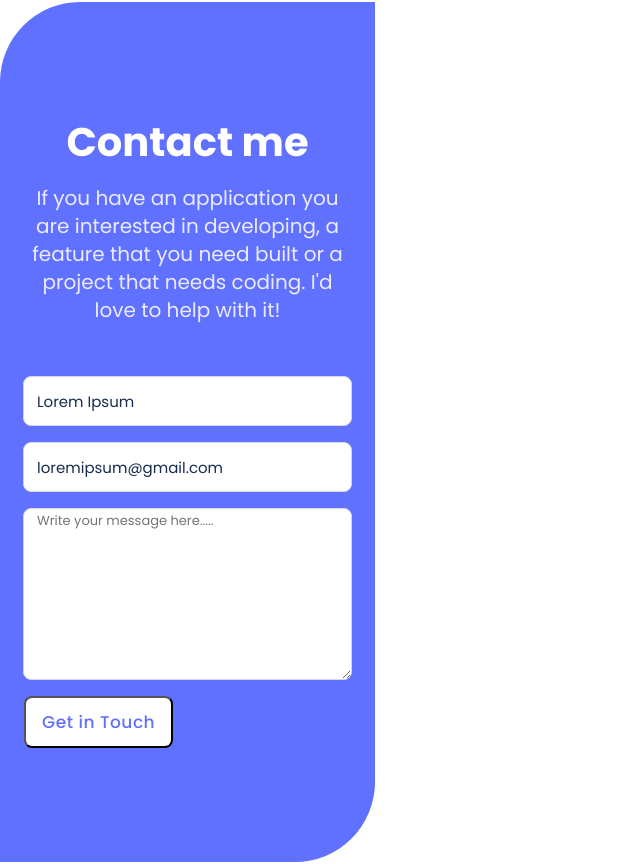
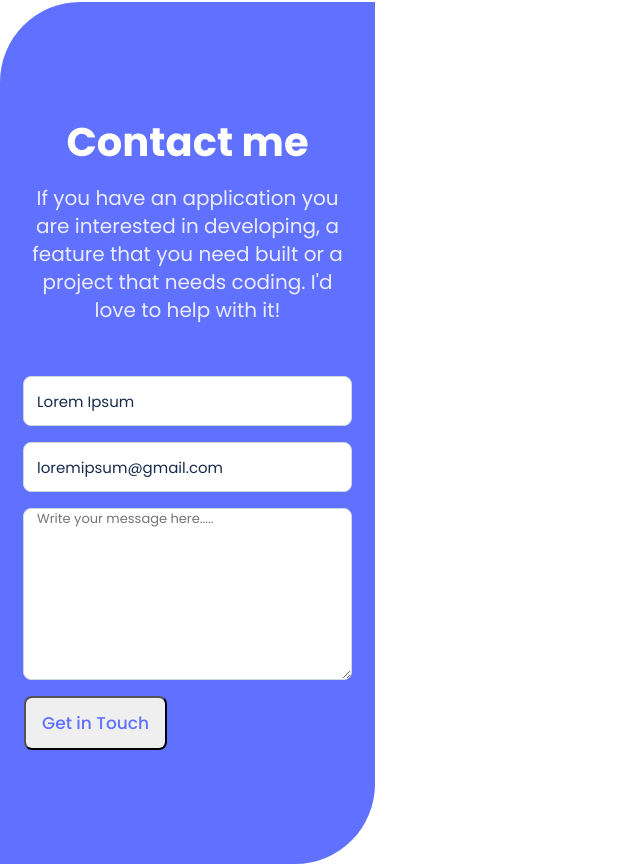
Before and after one commit to izh212/Portfolio, a website: page index.html in a window 1280 px wide. Shown: the part 4293-5157 px from the top of the page, without its empty margins (0-640 px from the left). Drawn offline with Linux system fonts and the light colour scheme.

Commit message:
Updated CSS

```diff
--- a/style.css
+++ b/style.css
@@ -213,7 +213,6 @@
   font-style: normal;
   font-weight: 700;
   line-height: 52px;
-
 }
 
 .contact_desc {
@@ -243,28 +242,17 @@ textarea {
   width: 327px;
   height: 170px;
   border-radius: 8px;
-  border: 1px solid var(--base-100, #cfd8dc);
-  background: var(--mono-white, #fff);
-  font-size: 13px;
-  font-style: normal;
-  text-align: start;
-  line-height: 24px;
+  border: 1px solid #cfd8dc;
+    font-size: 13px;
   text-indent: 4%;
-  content: #B3BAC5;
+  /* content: #b3bac5; */
 }
 
 .get-in-touch {
   padding: 12px 16px;
-  align-items: center;
   border-radius: 8px;
-  background: var(--neutrals-n-0, #fff);
-  color: var(--primary-b-400, #6070ff);
-  text-align: center;
+  color: #6070ff;
   align-self: flex-start;
-  font-family: Poppins, sans-serif;
   font-size: 17px;
-  font-style: normal;
   font-weight: 500;
-  line-height: 24px;
-  letter-spacing: 0.51px;
 }
```
